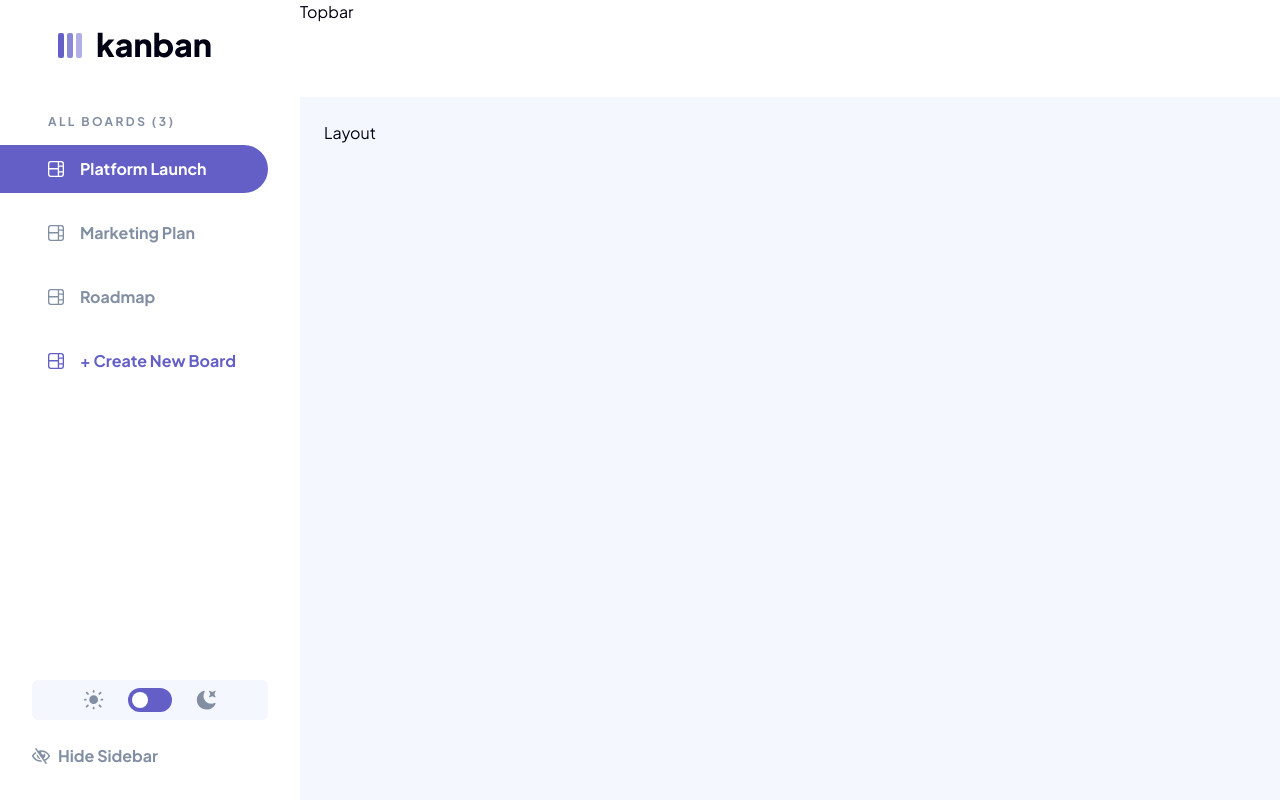
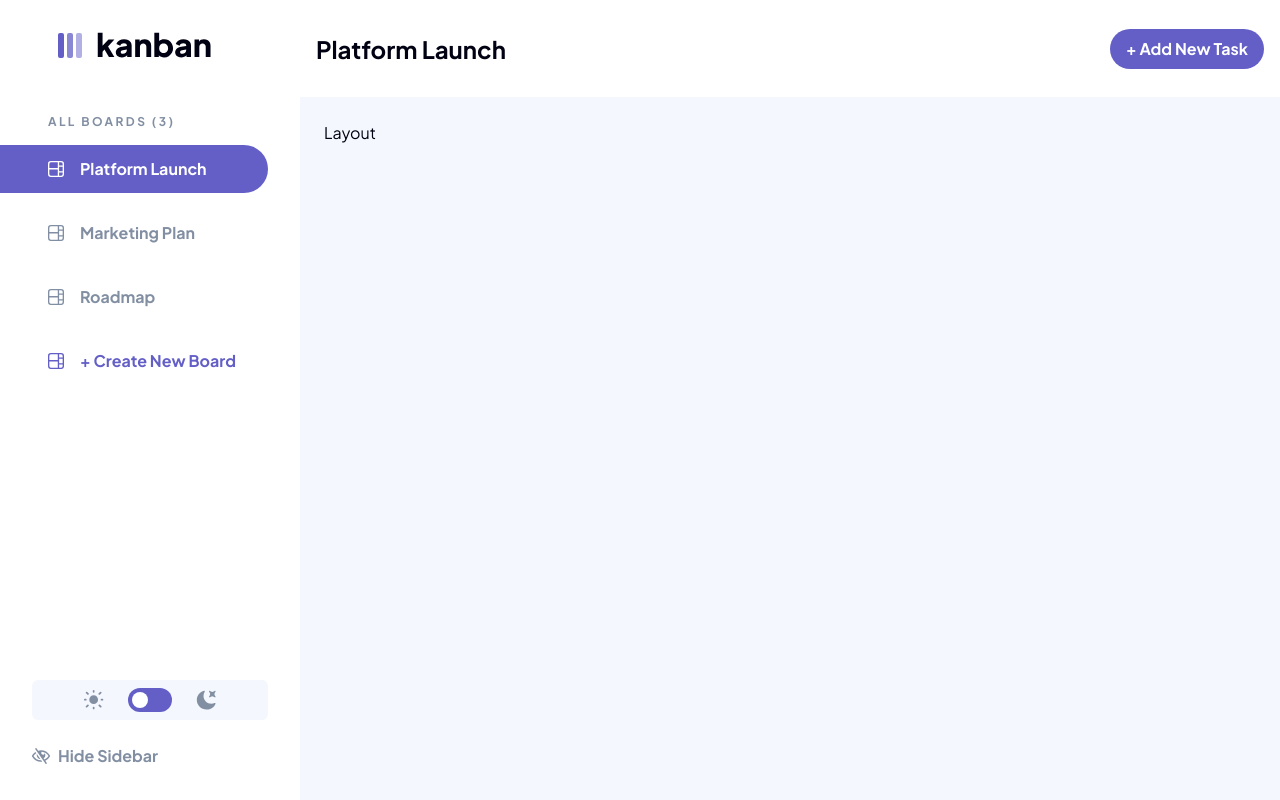
Before and after one commit to 0x-alx/kanban-app, a Vue app: page / in a window 1280 px wide. Built offline with nearby package versions, Linux system fonts and the light colour scheme; the HTML template or start-up script is replaced by a standard one.

Commit message:
Update Topbar with Button component and improved layout

```diff
--- /dev/null
+++ b/src/components/Button/index.ts
@@ -0,0 +1,3 @@
+import Button from './Button.vue'
+
+export default Button
--- a/src/components/Topbar/Topbar.vue
+++ b/src/components/Topbar/Topbar.vue
@@ -1,5 +1,14 @@
+<script setup lang="ts">
+import { Button } from '@/components'
+</script>
+
 <template>
-    <div class="h-[64px] md:h-[81px] xl:h-[97px] w-full bg-surface">
-        <h1 class="text-dark">Topbar</h1>
+    <div
+        class="flex items-center justify-between h-[64px] md:h-[81px] xl:h-[97px] w-full bg-surface px-4"
+    >
+        <h1 class="text-text text-2xl font-bold">Platform Launch</h1>
+        <div class="flex items-center gap-2">
+            <Button label="+ Add New Task" />
+        </div>
     </div>
 </template>
```
